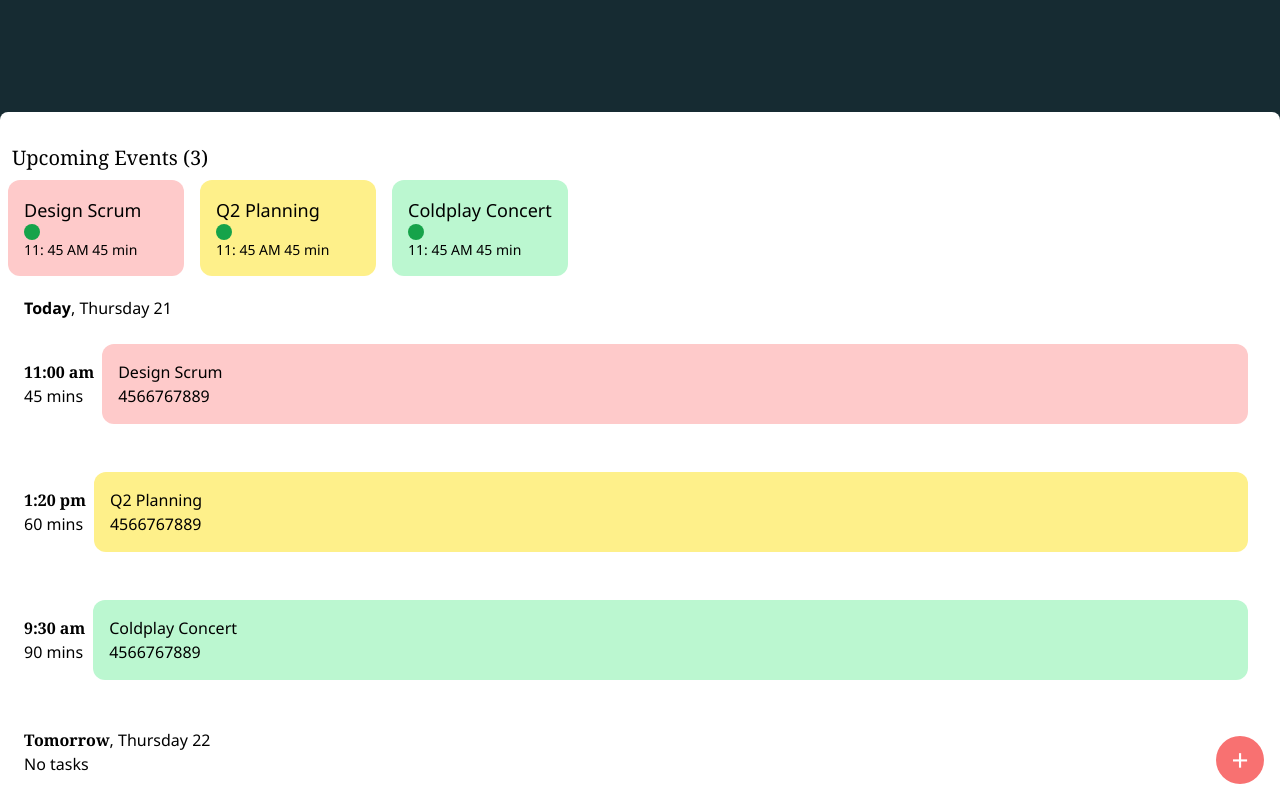
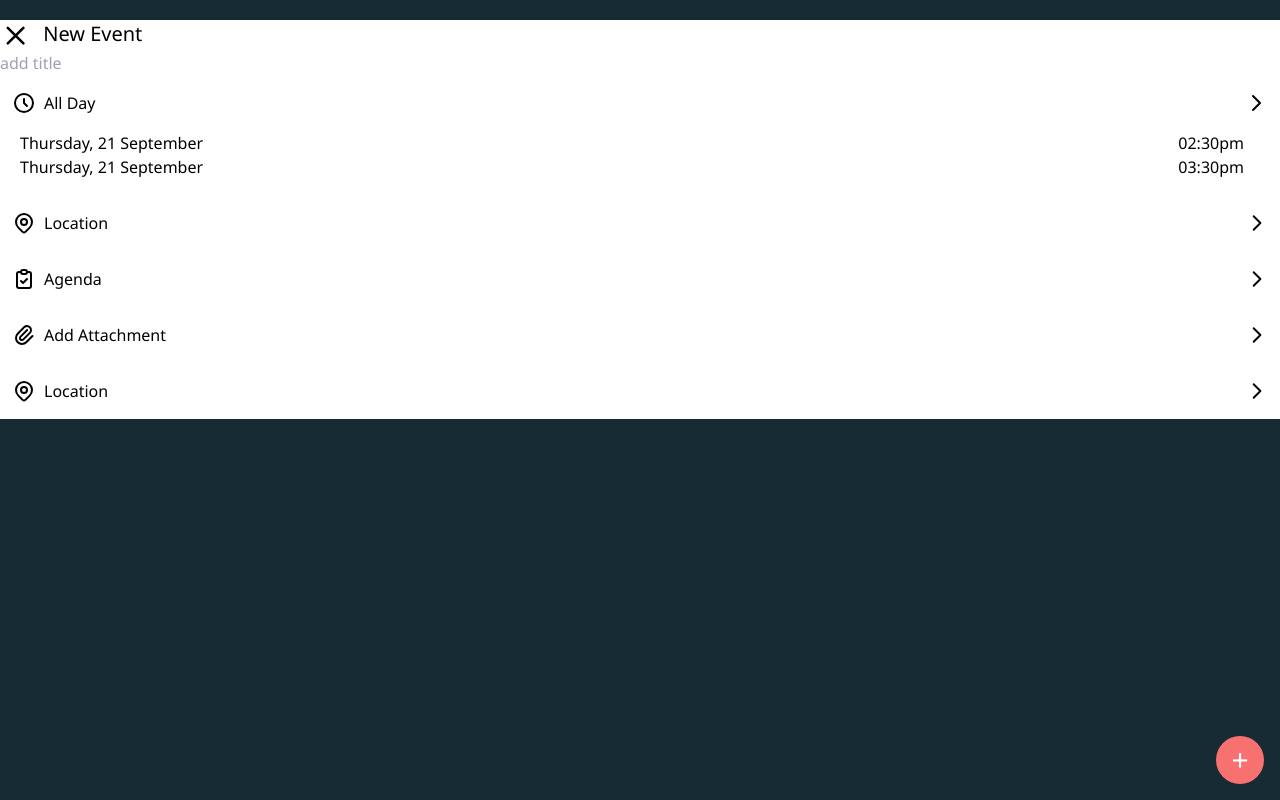
Before and after one commit to aabhas-sao/pamfur-task, a Next.js app: page /app in a window 1280 px wide. Built offline with nearby package versions, Linux system fonts and the light colour scheme.

Commit message:
feat: new event screen initial
Signed-off-by: Aabhas Sao <aabhassao0@gmail.com>

```diff
--- /dev/null
+++ b/components/newEvent.js
@@ -0,0 +1,72 @@
+import React from 'react'
+import { ChevronRightIcon, LocationMarkerIcon, ClipboardCheckIcon, PaperClipIcon, ClockIcon, XIcon } from '@heroicons/react/outline'
+
+const iconSize = 24;
+const uiData = [
+  {
+    title: "Location",
+    iconLeft: <LocationMarkerIcon height={iconSize} width={iconSize} />
+  },
+  {
+    title: "Agenda",
+    iconLeft: <ClipboardCheckIcon height={iconSize} width={iconSize} />
+  },
+  {
+    title: "Add Attachment",
+    iconLeft: <PaperClipIcon height={iconSize} width={iconSize} />
+  },
+  {
+    title: "Location",
+    iconLeft: <LocationMarkerIcon height={iconSize} width={iconSize} />
+  }
+]
+
+const NewEvent = () => {
+  return (
+    <div className='bg-white'>
+      <div className='mt-5 flex flex-row'>
+        <XIcon height={iconSize * 1.3} width={iconSize * 1.3} />
+        <h2 className='text-xl ml-3'> New Event</h2>
+      </div>
+      <input placeholder='add title' />
+
+      <div className='py-4 px-3 flex flex-row justify-between '>
+        <div className='w-48 flex-1 flex flex-col'>
+          <div className='w-screen flex flex-row'>
+            <ClockIcon height={iconSize} width={iconSize} />
+            <p className='ml-2'>All Day</p>
+
+          </div>
+          <div className='mt-4 ml-2'>
+            <div className='flex flex-row justify-between'>
+              <p>Thursday, 21 September</p>
+              <p>02:30pm</p>
+            </div>
+            <div className='flex flex-row justify-between'>
+              <p>Thursday, 21 September</p>
+              <p>03:30pm</p>
+            </div>
+          </div>
+        </div>
+
+        <ChevronRightIcon height={iconSize} width={iconSize} />
+        <hr />
+      </div>
+      {
+        uiData.map((option, id) => (
+          <div key={id} className='py-4 px-3 flex flex-row justify-between'>
+            <div className='w-screen flex flex-row'>
+              {option.iconLeft}
+              <p className='ml-2'>{option.title}</p>
+            </div>
+            <ChevronRightIcon height={iconSize} width={iconSize} />
+            <hr />
+          </div>
+        ))
+      }
+
+    </div>
+  )
+}
+
+export default NewEvent
--- a/package.json
+++ b/package.json
@@ -9,6 +9,7 @@
     "lint": "next lint"
   },
   "dependencies": {
+    "@heroicons/react": "^1.0.6",
     "next": "12.1.0",
     "react": "17.0.2",
     "react-calendar": "^3.7.0",
--- a/pages/app.js
+++ b/pages/app.js
@@ -1,5 +1,6 @@
 import React from 'react'
 import Box from '../components/box'
+import NewEvent from '../components/newEvent'
 import Timeline from '../components/timeline/timeline'
 import UpcomingEventBox from '../components/upcomingEventBox'
 
@@ -7,7 +8,8 @@ const App = () => {
   return (
     <div>
       <div></div>
-      <div className='fixed h-80vh w-screen bottom-0'>
+      <NewEvent />
+      {/* <div className='fixed h-80vh w-screen bottom-0'>
         <div className='rounded-t-lg flex flex-col bg-white'>
           <h2 className='mt-8 font-serif ml-3 text-xl'>Upcoming Events (3)</h2>
           <div className='flex flex-row overflow-x-scroll'>
@@ -21,7 +23,7 @@ const App = () => {
           </div>
           <Timeline />
         </div>
-      </div>
+      </div> */}
       <button className='bg-red-400 w-12 h-12 rounded-full text-3xl fixed right-4 bottom-4 text-white'>+</button>
     </div>
   )
```
Also changed, not shown: 1 other file (tests, documents, lock files or other folders).
